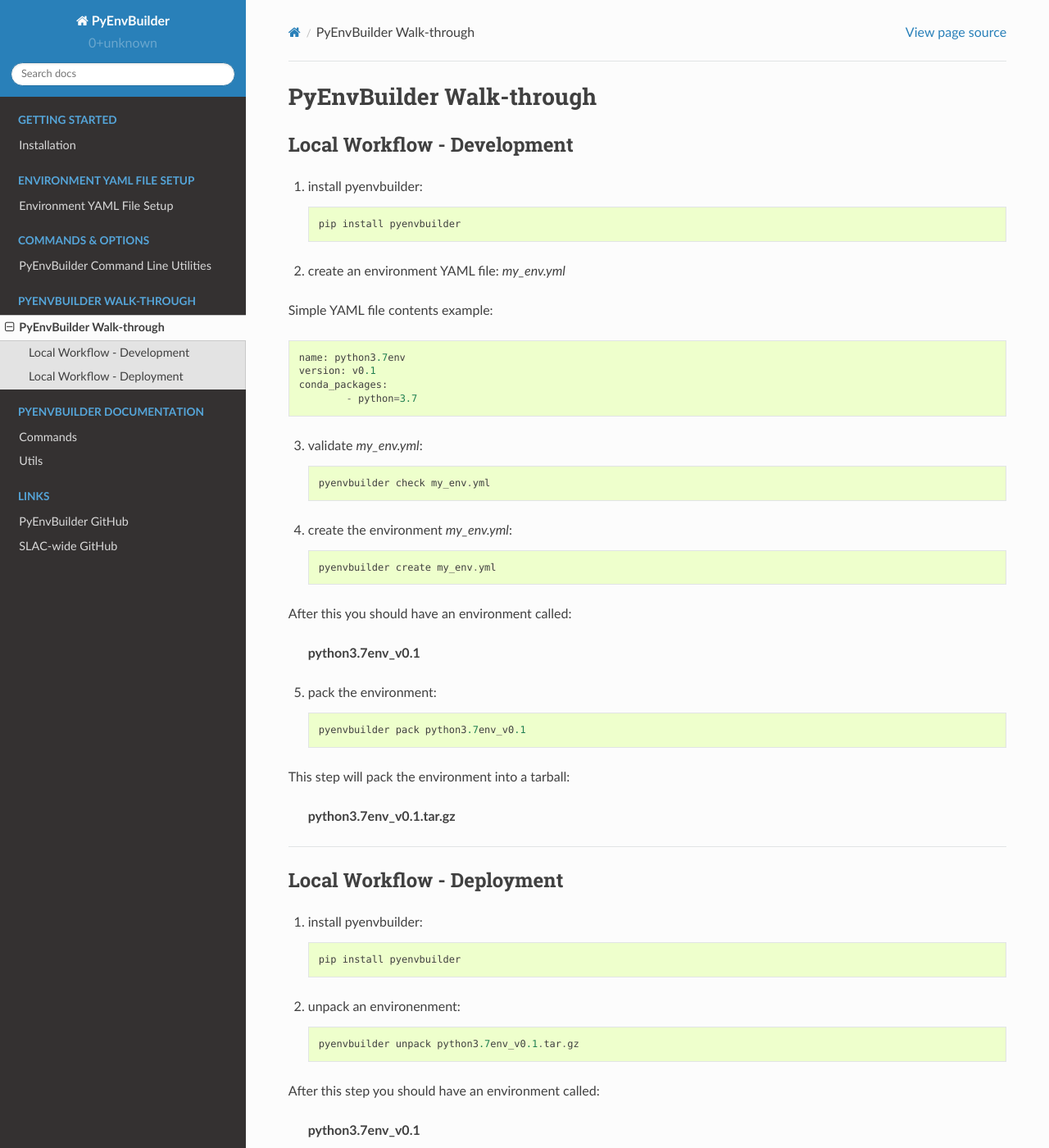
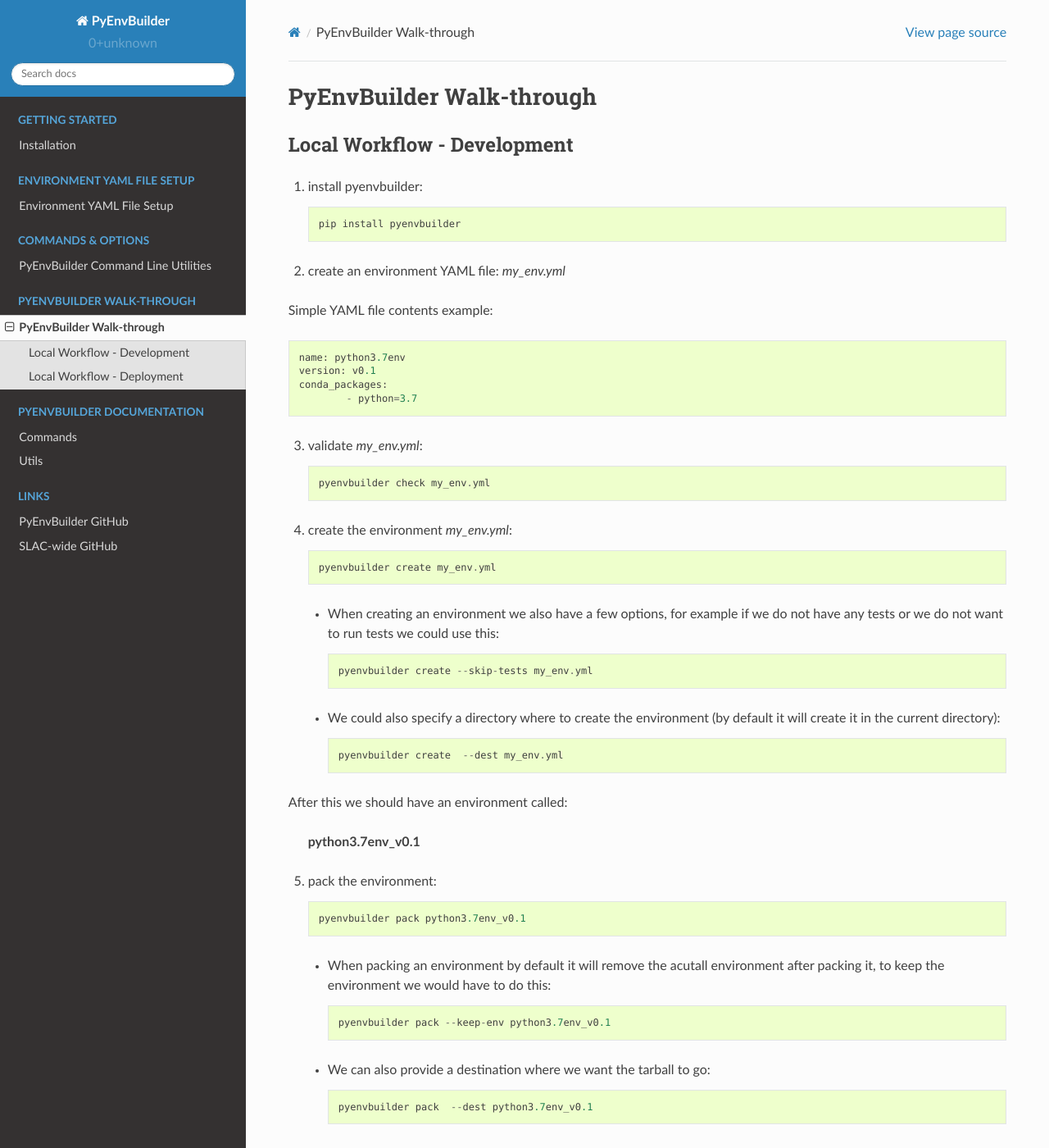
Before and after one commit to slaclab/pyenvbuilder, a Sphinx documentation site: the page built from docs/source/walkthrough.rst, in a window 1280 px wide and 1400 px high. Shown: the whole window at 82% size. Built offline with Sphinx 7.4.7 and the Read the Docs theme 2.0.0, drawn with Linux system fonts in a browser that asks for light colours.

Commit message:
DOC: add more options when creating and packing

```diff
--- a/docs/source/walkthrough.rst
+++ b/docs/source/walkthrough.rst
@@ -29,7 +29,16 @@
 
 	pyenvbuilder create my_env.yml
 
-After this you should have an environment called:
+   * When creating an environment we also have a few options, for example if we do not have any tests or we do not want to run tests we could use this::
+
+  	pyenvbuilder create --skip-tests my_env.yml
+
+   * We could also specify a directory where to create the environment (by default it will create it in the current directory)::
+
+  	pyenvbuilder create  --dest my_env.yml
+
+
+After this we should have an environment called:
 
 	**python3.7env_v0.1**
 
@@ -37,6 +46,17 @@
 5. pack the environment::
 
 	pyenvbuilder pack python3.7env_v0.1
+
+
+   * When packing an environment by default it will remove the acutall environment after packing it, to keep the environment we would have to do this::
+
+    	pyenvbuilder pack --keep-env python3.7env_v0.1
+
+
+   * We can also provide a destination where we want the tarball to go::
+
+  	pyenvbuilder pack  --dest python3.7env_v0.1
+
 
 This step will pack the environment into a tarball:
 
```
